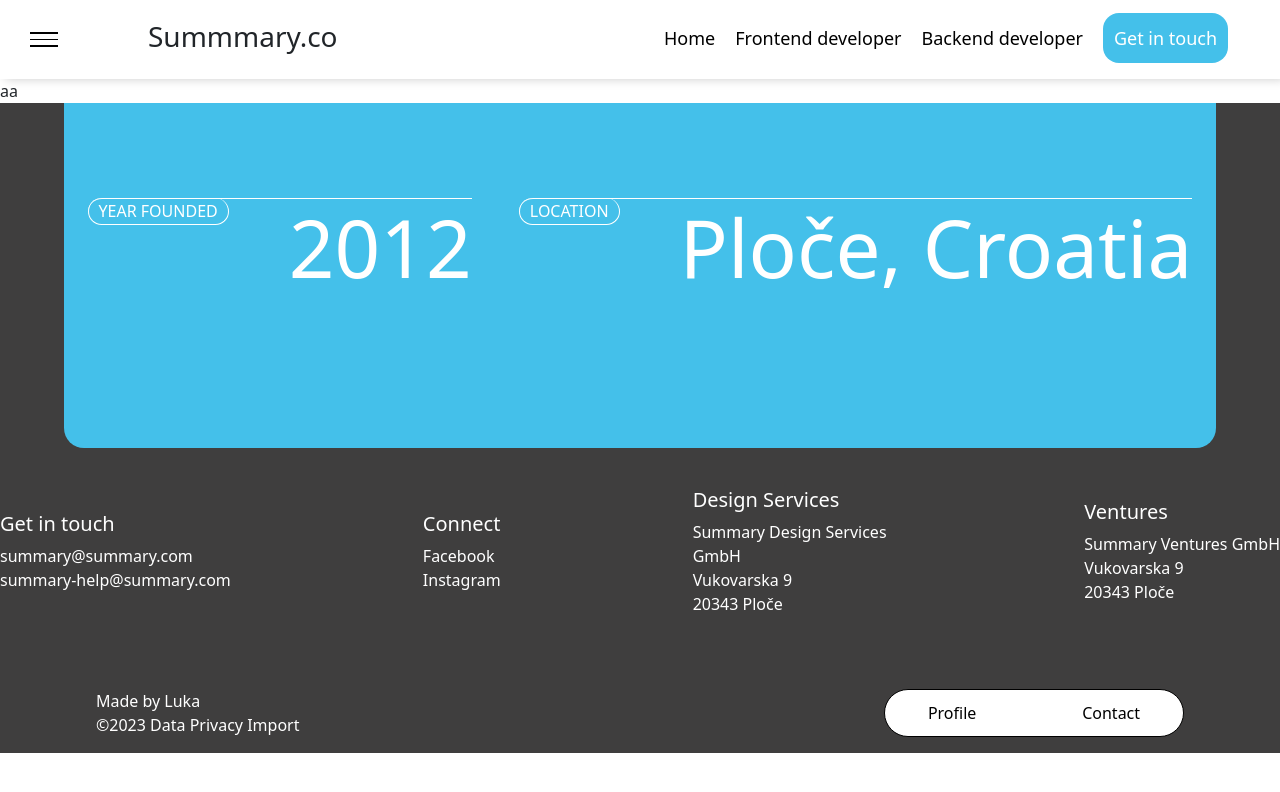
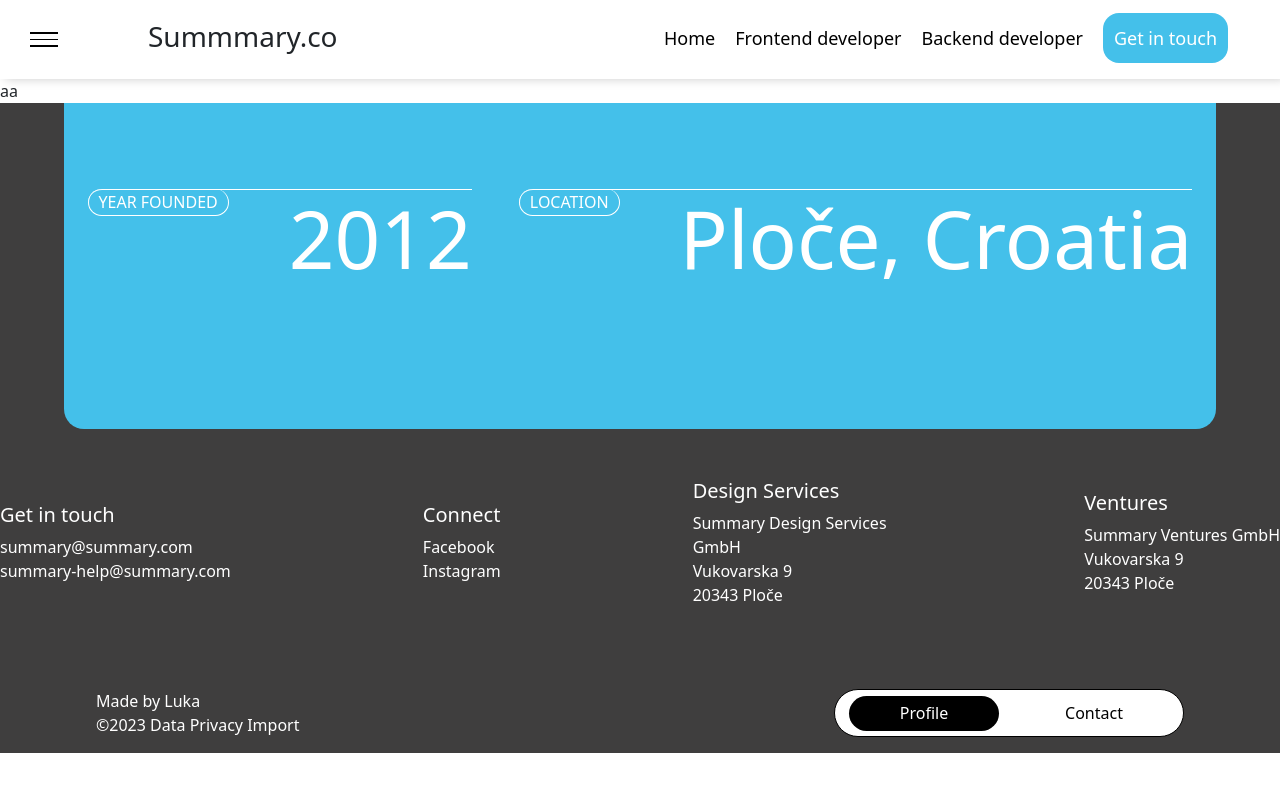
Before and after one commit to lnikol00/summary-react, a React (Create React App) app: page / in a window 1280 px wide. Shown: the top 792 px of the page. Built offline with nearby package versions, Linux system fonts and the light colour scheme.

Commit message:
editing footer

```diff
--- a/src/components/Footer.tsx
+++ b/src/components/Footer.tsx
@@ -3,6 +3,10 @@ import Form from 'react-bootstrap/Form';
 import InputGroup from 'react-bootstrap/InputGroup';
 import * as GoIcons from "react-icons/go"
 import { useState } from "react";
+
+type Props = {
+    changeColor?: boolean;
+}
 
 const FooterContainer = styled.div`
     display: flex;
@@ -12,6 +16,10 @@ const FooterContainer = styled.div`
     background-color: #3f3e3e;
     width: 100%;
     height: 650px;
+
+    @media screen and (max-width: 1200px){
+        height:100%;
+    }
 `
 
 const TopContainer = styled.div`
@@ -25,6 +33,13 @@ const TopContainer = styled.div`
     height: 60%;
     border-bottom-right-radius: 20px;
     border-bottom-left-radius: 20px;
+
+    @media screen and (max-width: 1200px){
+        height:350px;
+        flex-direction: column;
+        gap: 20px;
+        padding-top: 20px;
+    }
 `
 
 const Left = styled.div`
@@ -46,6 +61,13 @@ const Left = styled.div`
         display: flex;
         justify-content: flex-end;
         font-size: 5em;
+
+        @media screen and (max-width: 800px) {
+            font-size: 4em;
+        }
+        @media screen and (max-width: 400px) {
+            font-size: 1.5em;
+        }
     }
 `
 
@@ -68,6 +90,13 @@ const Right = styled.div`
         display: flex;
         justify-content: flex-end;
         font-size: 5em;
+
+        @media screen and (max-width: 800px) {
+            font-size: 4em;
+        }
+        @media screen and (max-width: 400px) {
+            font-size: 1.5em;
+        }
     }
 `
 
@@ -75,7 +104,7 @@ const CenterContainer = styled.div`
     display: flex;
     justify-content: center;
     align-items: center;
-    height: 40%;
+    margin: 50px 0;
 `
 const Profile = styled.div`
     display:grid;
@@ -90,6 +119,17 @@ const Profile = styled.div`
     p{
         color: white;
     }
+
+    @media screen and (max-width: 1200px){
+        grid-template-columns: repeat(2, auto);
+        gap: 8rem;
+
+    }
+    @media screen and (max-width: 700px){
+        grid-template-columns: repeat(1, auto);
+        gap: 5rem;
+
+    }
 `
 
 const Contact = styled.div`
@@ -97,6 +137,10 @@ const Contact = styled.div`
 
     h2{
         color: white;
+    }
+
+    @media screen and (max-width: 800px) {
+        width: 370px;
     }
 `
 
@@ -110,21 +154,47 @@ const BottomContainer = styled.div`
     div{
         color: white;
     }
+
+    @media screen and (max-width: 800px){
+        flex-direction: column;
+        align-items: center;
+        gap: 20px;
+    }
 `
 
 const Selector = styled.div`
     display: flex;
-    justify-content: space-around;
+    justify-content: center;
     align-items: center;
     gap: 20px;
     border-radius: 32px;
     background-color: white;
     border: 1px solid black;
-    width: 300px;
+    width: 350px;
 
-    div{
-        color: black;
+    @media screen and (max-width:800px) {
+        height: 45px;
     }
+`
+
+const FirstButton = styled.button<Props>`
+    width: 150px;
+    height: 35px;
+    border-radius: 32px;
+    outline: none;
+    border: none;
+    background-color: ${(props) => (props.changeColor ? "black" : "white")};
+    color: ${(props) => (props.changeColor ? "white" : "black")};
+`
+
+const SecondButton = styled.button<Props>`
+    width: 150px;
+    height: 35px;
+    border-radius: 32px;
+    outline: none;
+    border: none;
+    background-color: ${(props) => (props.changeColor ? "white" : "black")};
+    color: ${(props) => (props.changeColor ? "black" : "white")};
 `
 
 const Button = styled.button`
@@ -140,8 +210,12 @@ function Footer() {
 
     const [change, setChange] = useState<boolean>(true);
 
-    const handleChange = () => {
-        setChange(!change)
+    const handleChangeOne = () => {
+        setChange(true)
+    }
+
+    const handleChangeTwo = () => {
+        setChange(false)
     }
 
     return (
@@ -198,12 +272,12 @@ function Footer() {
                     Made by Luka <br /> ©2023 Data Privacy Import
                 </div>
                 <Selector>
-                    <div onClick={handleChange}>
+                    <FirstButton onClick={handleChangeOne} changeColor={change}>
                         Profile
-                    </div>
-                    <div>
+                    </FirstButton>
+                    <SecondButton onClick={handleChangeTwo} changeColor={change}>
                         Contact
-                    </div>
+                    </SecondButton>
                 </Selector>
             </BottomContainer>
         </FooterContainer>
```
